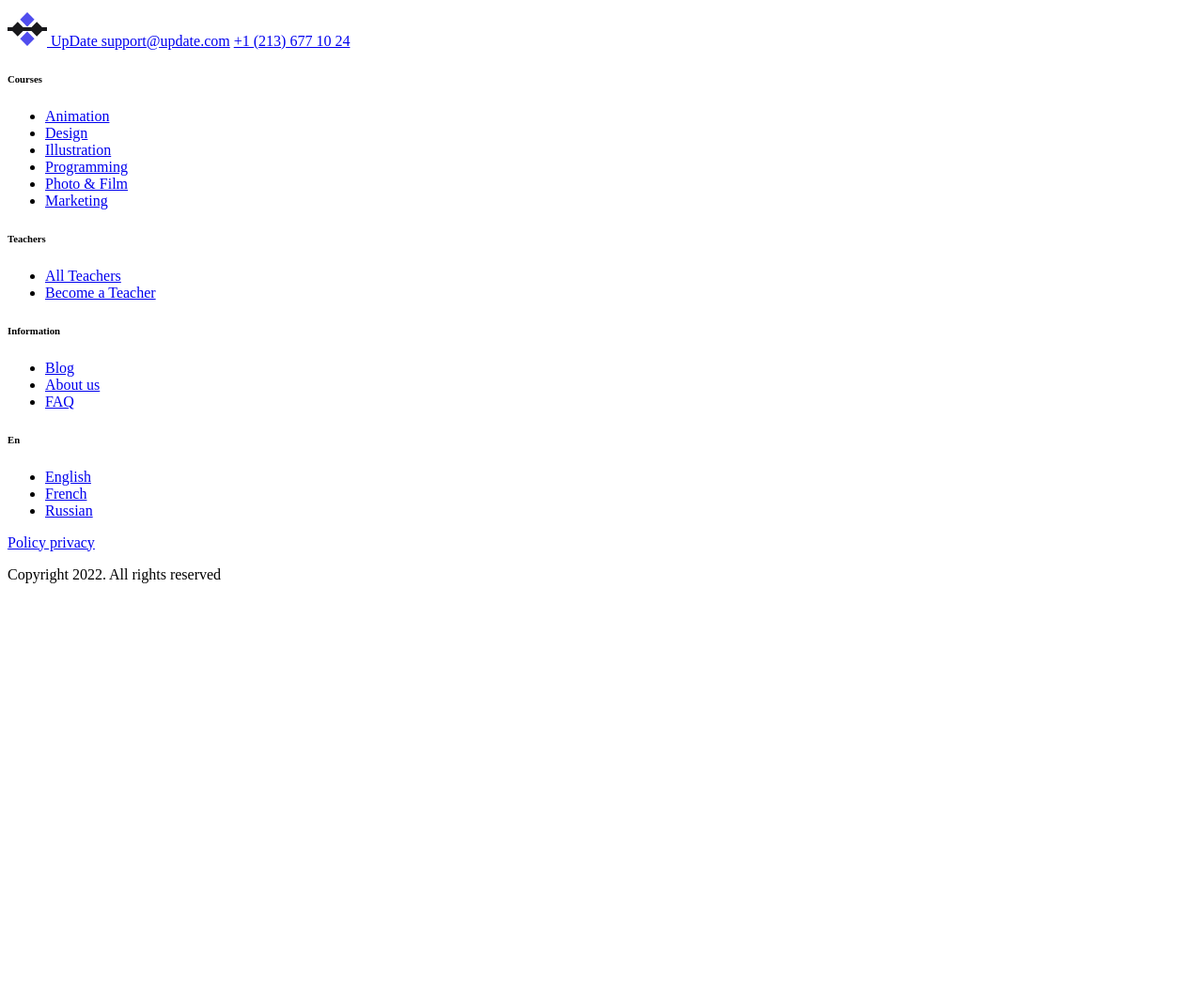
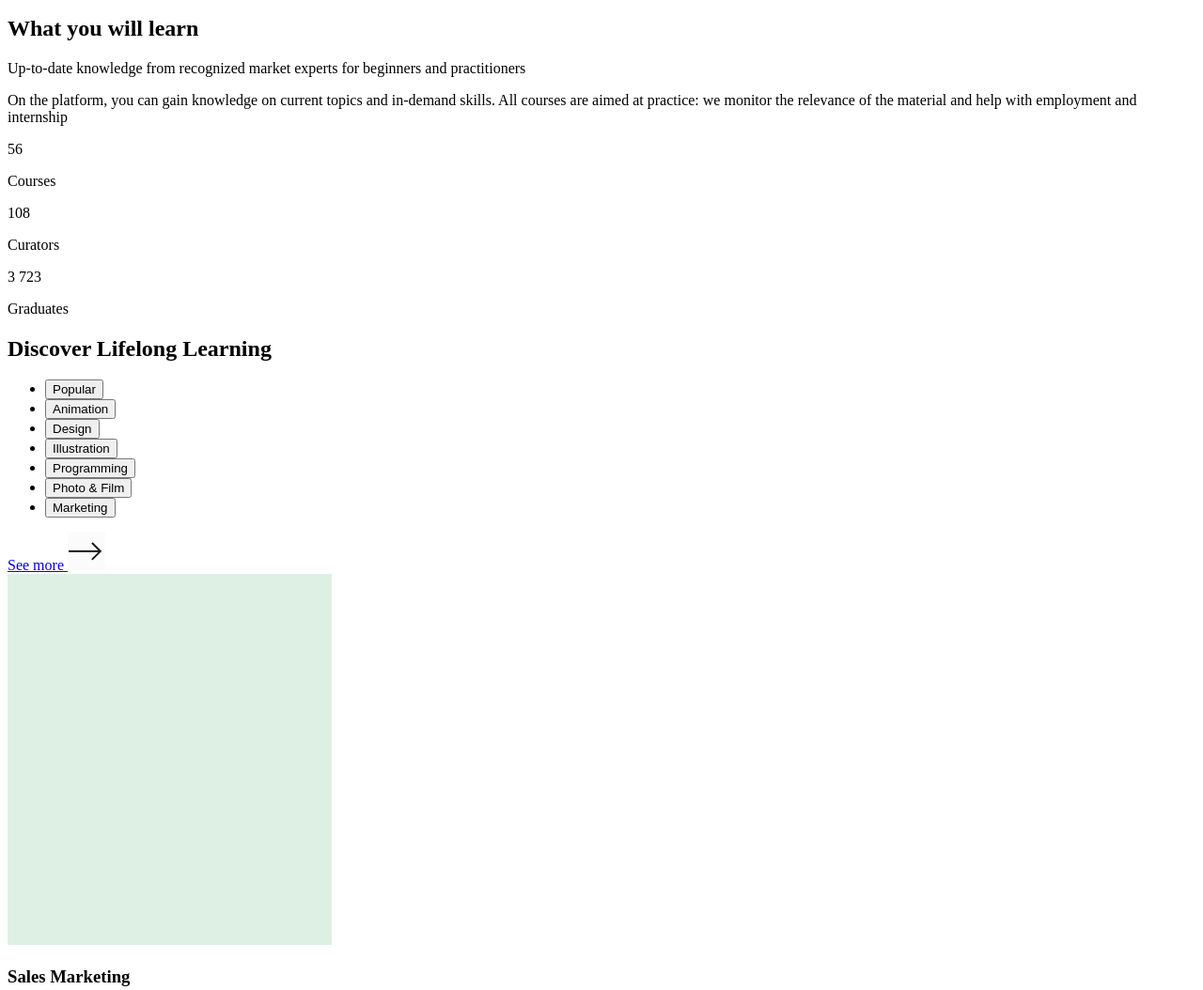
Before and after one commit to SonyUA/HillelSprint, a plain HTML site: page sprint-2/index.html in a window 1280 px wide. Shown: the part 469-1523 px from the top of the page at 94% size. Before the commit the page ends 1106 px from the top, so only its background shows below. Drawn offline with Linux system fonts and the light colour scheme.

Commit message:
sprint-2_done

```diff
--- a/sprint-2/index.html
+++ b/sprint-2/index.html
@@ -47,6 +47,113 @@
                 <li>Designer</li>
                 <li>Photographer</li>
             </ul>
+        </section>
+        <section class="learn">
+            <div class="learn__text">
+                <h2 class="learn__title">
+                    What you will learn
+                </h2>
+                <p class="learn__description">Up-to-date knowledge from recognized market experts for beginners and
+                    practitioners
+                </p>
+                <p class="learn__description">On the platform, you can gain knowledge on current topics and
+                    in-demand skills. All courses are aimed at practice: we monitor the relevance of the material and
+                    help with employment
+                    and internship
+                </p>
+            </div>
+            <div class="learn__counters">
+                <div class="learn__counter-item">
+                    <p class="learn__counter-number">56</p>
+                    <p class="learn__counter-description">Courses</p>
+                </div>
+                <div class="learn__counter-item">
+                    <p class="learn__counter-number">108</p>
+                    <p class="learn__counter-description">Curators</p>
+                </div>
+                <div class="learn__counter-item">
+                    <p class="learn__counter-number">3 723</p>
+                    <p class="learn__counter-description">Graduates</p>
+                </div>
+            </div>
+        </section>
+        <section class="discover">
+            <h2 class="discover__title">Discover Lifelong Learning</h2>
+            <ul class="discover__list">
+                <li>
+                    <button class="discover__button">
+                        Popular
+                    </button>
+                </li>
+                <li>
+                    <button class="discover__button">
+                        Animation
+                    </button>
+                </li>
+                <li>
+                    <button class="discover__button">
+                        Design
+                    </button>
+                </li>
+                <li>
+                    <button class="discover__button">
+                        Illustration
+                    </button>
+                </li>
+                <li>
+                    <button class="discover__button">
+                        Programming
+                    </button>
+                </li>
+                <li>
+                    <button class="discover__button">
+                        Photo & Film
+                    </button>
+                </li>
+                <li>
+                    <button class="discover__button">
+                        Marketing
+                    </button>
+                </li>
+            </ul>
+            <a href="#">See more
+                <img src="./img/Icon arrow right.png" alt="arrow_right" srcset="">
+            </a>
+            <div class="discover__cards">
+                <article class="discover__card-item">
+                    <img src="./img/Rectangle 26.jpg" alt="Sales Marketing">
+                    <h3 class="discover__card-title">Sales Marketing</h3>
+                    <p class="discover__card-lenght">6 months</p>
+                </article>
+                <article class="discover__card-item">
+                    <img src="./img/Rectangle 27.jpg" alt="Data analytics">
+                    <h3 class="discover__card-title">Data analytics</h3>
+                    <p class="discover__card-lenght">9 months</p>
+                </article>
+                <article class="discover__card-item">
+                    <img src="./img/Rectangle 28.jpg" alt="Design art">
+                    <h3 class="discover__card-title">Design art</h3>
+                    <p class="discover__card-lenght">4 months</p>
+                </article>
+                <article class="discover__card-item">
+                    <img src="./img/Rectangle 29.jpg" alt="Animation">
+                    <h3 class="discover__card-title">Animation</h3>
+                    <p class="discover__card-lenght">8 months</p>
+                </article>
+            </div>
+        </section>
+        <section class="find-program">
+            <div class="find-program__text">
+                <h2 class="find-program__title">Can't find a suitable program?</h2>
+                <p class="find-program__description">We will help you with the choice!</p>
+            </div>
+            <form action="https://fom.in.ua/echo" class="find-program__form">
+                <input type="text" name="name" placeholder="Name" required>
+                <input type="email" name="email" placeholder="Email" required>
+                <button class="find-program__buuton">
+                    Help me
+                </button>
+            </form>
         </section>
     </main>
     <footer>
```
